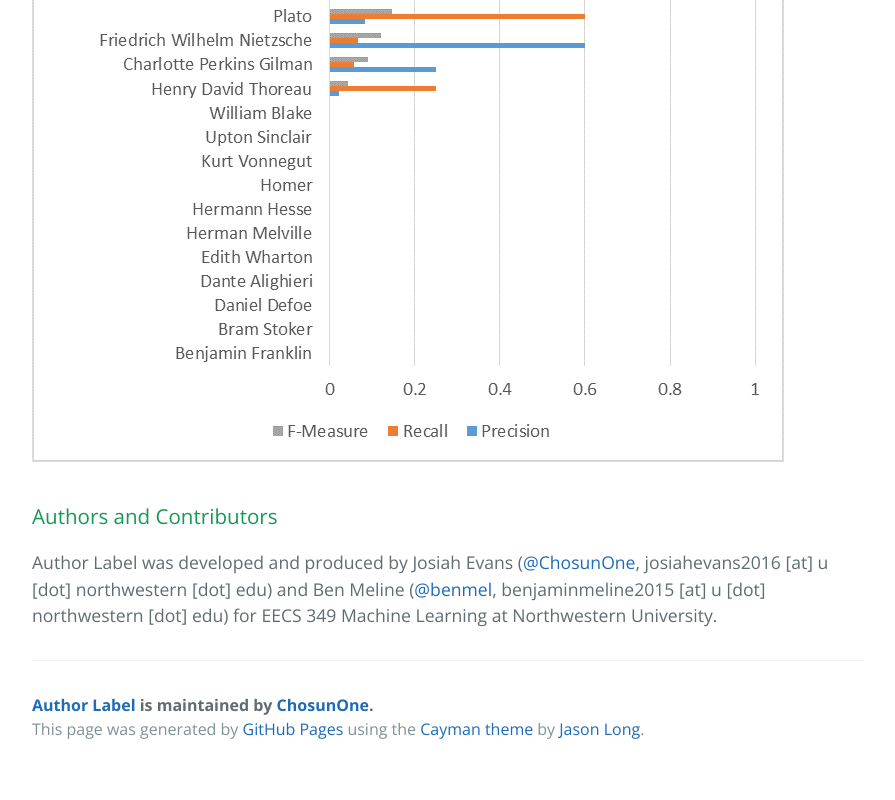
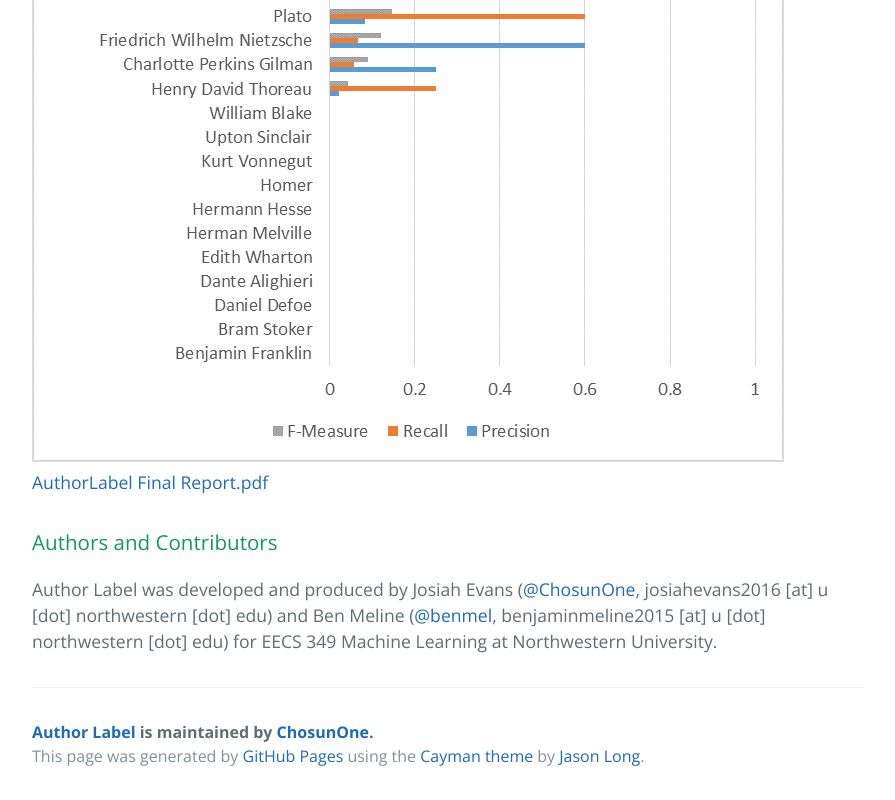
Before and after one commit to ChosunOne/AuthorLabel, a plain HTML site: page index.html in a window 1280 px wide. Shown: the part 2472-3272 px from the top of the page, without its empty margins (192-1087 px from the left). Before the commit the page ends 3245 px from the top, so only its background shows below. Drawn offline with nearby package versions, Linux system fonts and the light colour scheme.

Commit message:
Added final report link

```diff
--- a/index.html
+++ b/index.html
@@ -41,6 +41,8 @@
 
 <img src="Performance by Author.png"></img>
 
+<a href="AuthorLabelReport.pdf">AuthorLabel Final Report.pdf</a>
+
 <h3>
 <a id="authors-and-contributors" class="anchor" href="#authors-and-contributors" aria-hidden="true"><span aria-hidden="true" class="octicon octicon-link"></span></a>Authors and Contributors</h3>
 
```
Also changed, not shown: 1 other file.
